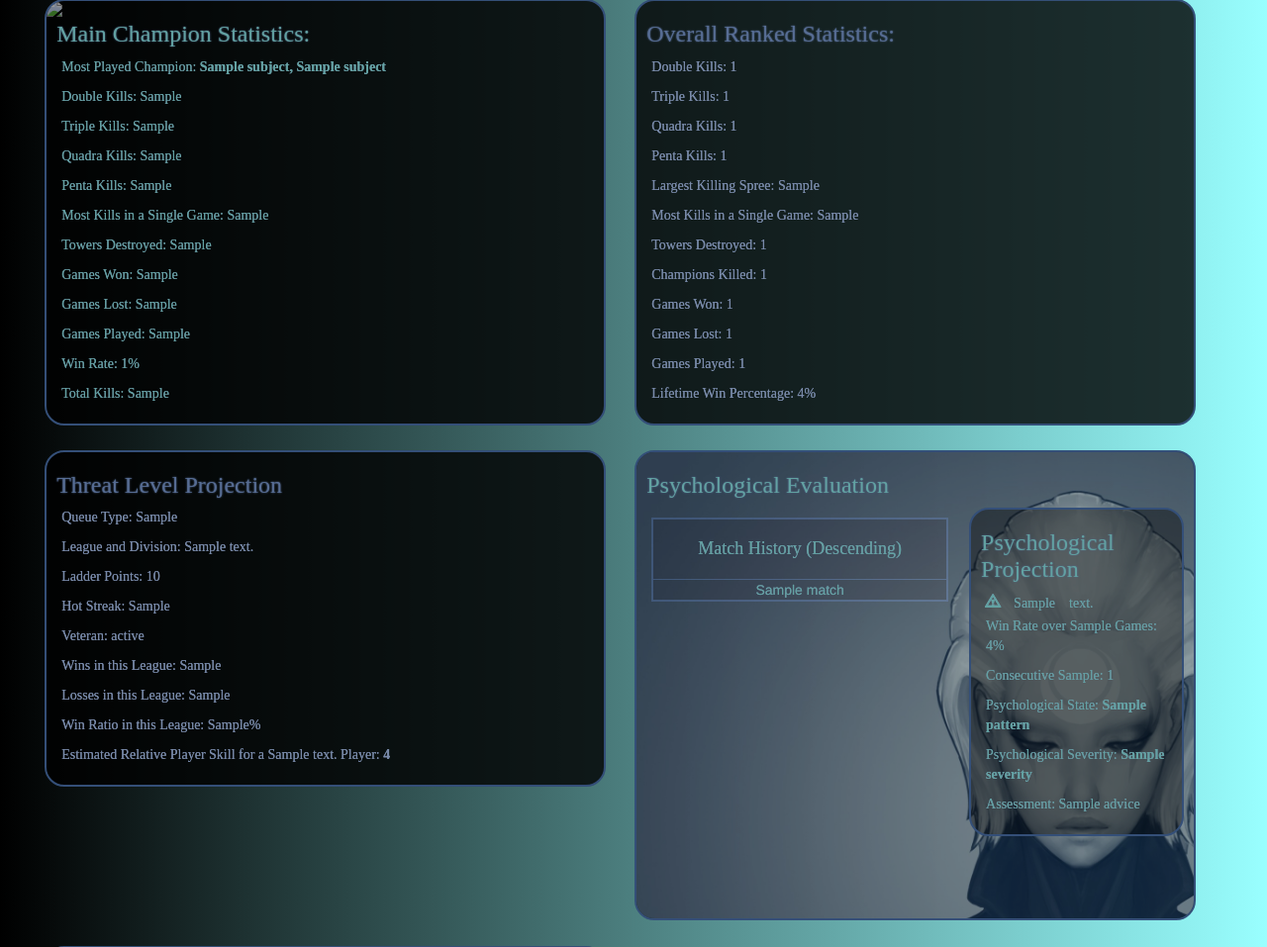
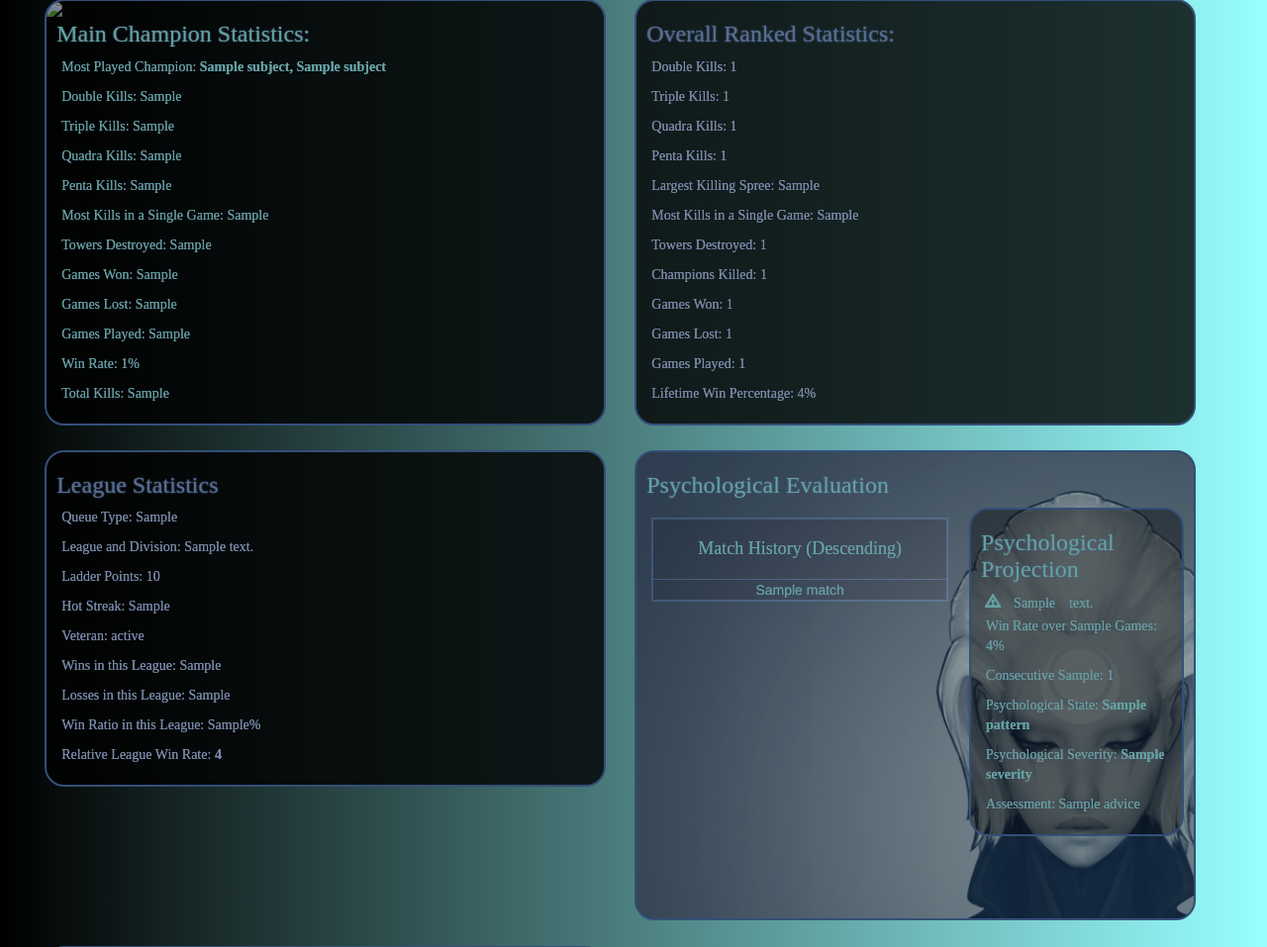
Before and after one commit to AggravatedAstronomer/Immense-Dawn, a Django app: template StatTracker/templates/StatTracker/harvested.html in a window 1280 px wide. Shown: the part 251-1208 px from the top of the page at 99% size. Run offline with Django 3.2, Linux system fonts and the light colour scheme; data comes from the database, SQL or seed files in the repository; tables that the repository leaves empty hold one stand-in row (values such as "Sample post"); the template is opened without the code that fills it: values that come from a table or form of the project are taken from there, most other values are stand-ins (such as "Sample title", 1, 10 or a date in 2020); parts of the project's set-up code (start-up, migrations or seed data) failed here and were passed over; some libraries are stand-ins or nearby versions.

Commit message:
Wording changes and small layout tweak

```diff
--- a/StatTracker/templates/StatTracker/harvested.html
+++ b/StatTracker/templates/StatTracker/harvested.html
@@ -52,7 +52,7 @@
 </div>
 <br>
 <div class="contained-data-section">
-<h3>Threat Level Projection</h3>
+<h3>League Statistics</h3>
 <p>Queue Type: {{ subject.queue_type }}</p>
 <p>League and Division: {{ subject.league_and_division }}</p>
 <p>Ladder Points: {{ subject.ladder_points }}
@@ -61,7 +61,7 @@
 <p>Wins in this League: {{ subject.league_wins }}</p>
 <p>Losses in this League: {{ subject.league_losses }}</p>
 <p>Win Ratio in this League: {{ subject.league_win_ratio }}%</p>
-<p>Estimated Relative Player Skill for a {{ subject.league_and_division }} Player: <b>{{ subject.threat_rating }}</b></p>
+<p>Relative League Win Rate: <b>{{ subject.threat_rating }}</b></p>
 </div>
 <div class="contained-data-section section-image-background">
 <h3>Psychological Evaluation</h3>
@@ -122,8 +122,8 @@
     <p>Games Won: {{subject.current_champion_total_sessions_won}}</p>
     <p>Games Lost: {{subject.current_champion_total_sessions_lost}}</p>
     <p>Games Played: {{subject.current_champion_total_sessions_played}}</p>
+    <p>Total Kills with this Champion: {{subject.current_champion_total_champions_killed}}</p>
     <p>Champion Win Rate: {{subject.current_champion_career_win_percentage}}%</p>
-    <p>Total Kills with this Champion: {{subject.current_champion_total_champions_killed}}</p>
     {% else %}
     <p>Champion has not previously been played in a ranked game.</p>
     <br>
@@ -153,7 +153,7 @@
           Team
         </th>
         <th>
-          Estimated Relative Player Skill
+          Relative League Win Rate
         </th>
         <th>
           Projected Psychology
@@ -200,9 +200,9 @@
       <h4>Average Champion Win Rates</h4>
       <p>Team 1: {{current_game.team1_average_champion_winrate}}%
       <p>Team 2: {{current_game.team2_average_champion_winrate}}%
-      <p>Most Skilled Team: <b>{{current_game.higher_skill_team}}</b></p>
+      <p>Most Champion-Proficient Team: <b>{{current_game.higher_skill_team}}</b></p>
       {% if not current_game.equal_skill %}
-        <p>Champion Skill Advantage: <b>{{current_game.skill_difference}}%</b></p>
+        <p>Champion Win Rate Advantage: <b>{{current_game.skill_difference}}%</b></p>
       {% endif %}
       </div>
       <div id="analysis-block-morale">
@@ -219,7 +219,7 @@
       <h4>Projected Outcome</h4>
       <p>Favoured Team to Win: <b>{{current_game.predicted_outcome}}</b></p>
       {% if not current_game.inconclusive %}
-        <p>Estimated Tactical Advantage: <b>{{current_game.total_advantage_difference}}%</b></p>
+        <p>Estimated Total Advantage: <b>{{current_game.total_advantage_difference}}%</b></p>
         <p>Estimated Chance to Win: <b>{{current_game.certainty}}%</b></p>
       {% else %}
       {% endif %}
@@ -231,9 +231,9 @@
       <h4>Average Threat Rating</h4>
       <p>Team 1: {{current_game.team1_average_threat}}%
       <p>Team 2: {{current_game.team2_average_threat}}%
-      <p>Most Skilled Team: <b>{{current_game.higher_threat_team}}</b></p>
+      <p>Team with Highest League Win Rate: <b>{{current_game.higher_threat_team}}</b></p>
       {% if not current_game.equal_threat %}
-        <p>Overall Player Skill Advantage: <b>{{current_game.threat_difference}}%</b></p>
+        <p>League Win Rate Advantage: <b>{{current_game.threat_difference}}%</b></p>
       {% endif %}
       </div>
     </div>
```
